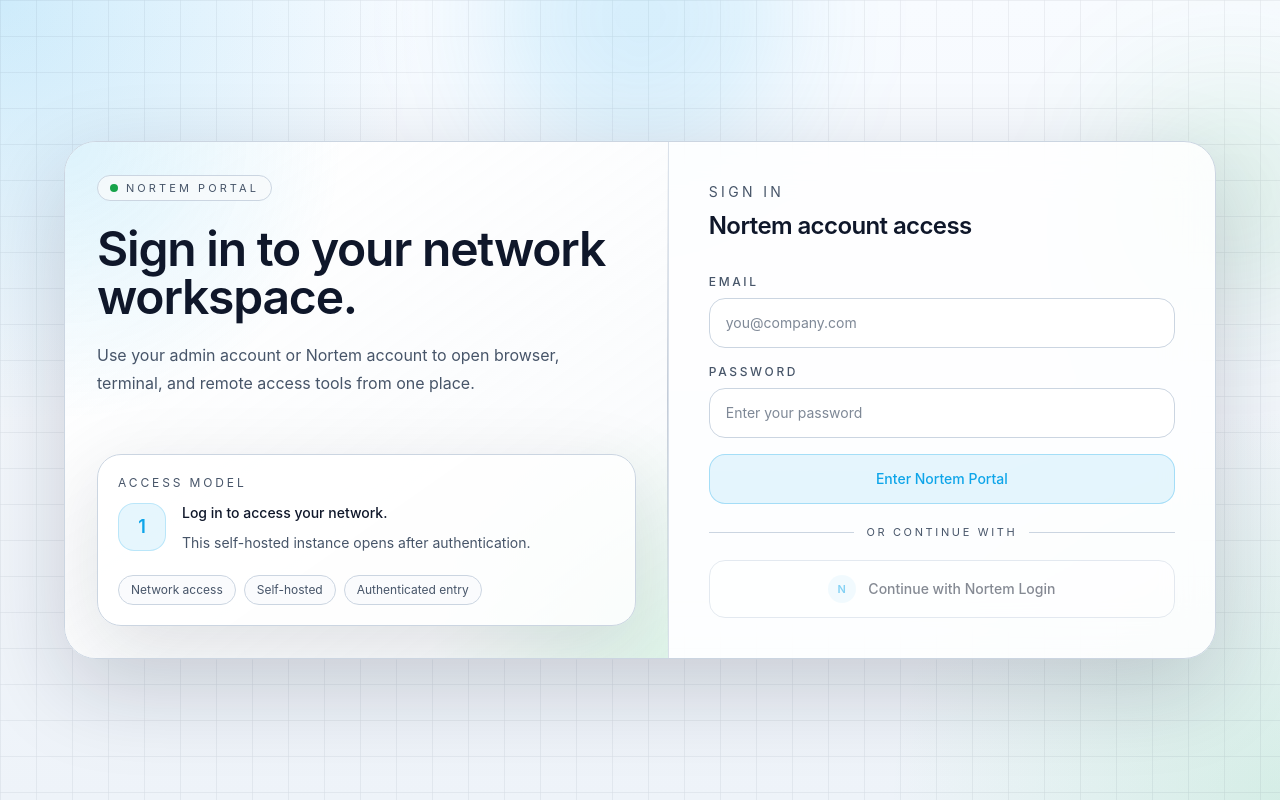
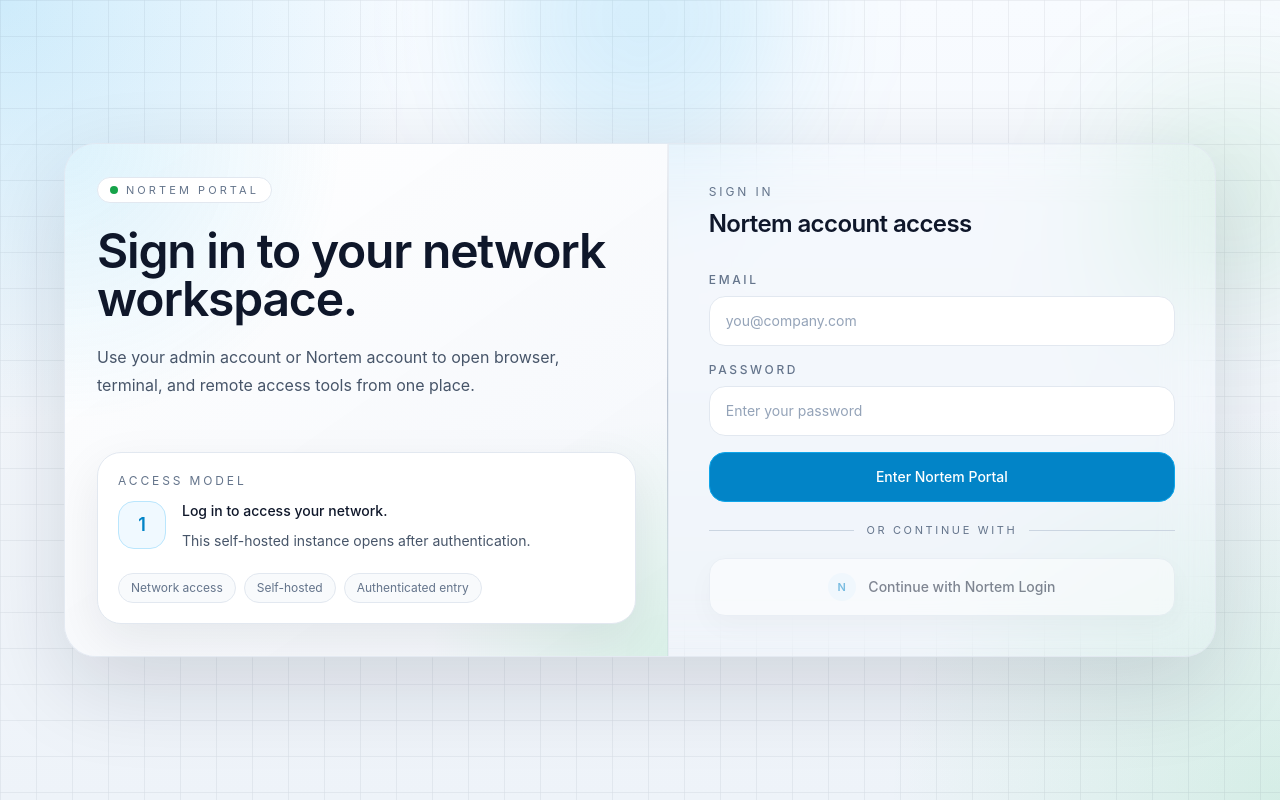
Before and after one commit to IYouKnow/11Portal, a React (Vite) app in the folder frontend/: page / in a window 1280 px wide. Built offline with nearby package versions, Linux system fonts and the light colour scheme; no server answers.

Commit message:
feat: enhance LoginScreen with dynamic theming support and refactor class names

```diff
--- a/frontend/src/components/LoginScreen.tsx
+++ b/frontend/src/components/LoginScreen.tsx
@@ -1,4 +1,5 @@
 import { FormEvent, useState } from "react";
+import { useTheme } from "../theme-context";
 
 type LoginScreenProps = {
   loading: boolean;
@@ -9,6 +10,39 @@
 export function LoginScreen({ loading, error, onSubmit }: LoginScreenProps) {
   const [email, setEmail] = useState("");
   const [password, setPassword] = useState("");
+  const { resolvedTheme } = useTheme();
+  const isLightTheme = resolvedTheme === "light";
+
+  const shellClassName = isLightTheme
+    ? "grid w-full overflow-hidden rounded-[2rem] border border-slate-200/80 bg-white/96 shadow-[0_30px_90px_rgba(15,23,42,0.14)] backdrop-blur-xl lg:grid-cols-[1.05fr_0.95fr]"
+    : "grid w-full overflow-hidden rounded-[2rem] border border-line bg-panel/85 shadow-[0_30px_90px_rgba(15,23,42,0.18)] backdrop-blur-xl lg:grid-cols-[1.05fr_0.95fr]";
+  const asideClassName = isLightTheme
+    ? "relative hidden overflow-hidden border-r border-slate-200/80 bg-[linear-gradient(145deg,rgba(255,255,255,0.96),rgba(243,246,251,0.98))] p-8 text-ink shadow-[inset_-1px_0_0_rgba(148,163,184,0.12)] lg:flex lg:flex-col lg:justify-between"
+    : "relative hidden overflow-hidden border-r border-line/70 bg-[linear-gradient(145deg,rgba(255,255,255,0.7),rgba(248,250,252,0.9))] p-8 text-ink dark:bg-[linear-gradient(145deg,rgba(24,24,27,0.96),rgba(17,17,19,0.9))] lg:flex lg:flex-col lg:justify-between";
+  const pillClassName = isLightTheme
+    ? "mb-6 inline-flex items-center gap-2 rounded-full border border-slate-200 bg-white px-3 py-1 text-[11px] uppercase tracking-[0.28em] text-slate-500"
+    : "mb-6 inline-flex items-center gap-2 rounded-full border border-line bg-surface/80 px-3 py-1 text-[11px] uppercase tracking-[0.28em] text-muted";
+  const eyebrowClassName = isLightTheme
+    ? "text-xs uppercase tracking-[0.24em] text-slate-500"
+    : "text-xs uppercase tracking-[0.24em] text-muted";
+  const infoCardClassName = isLightTheme
+    ? "relative mt-10 rounded-3xl border border-slate-200 bg-white p-5 shadow-[0_18px_50px_rgba(15,23,42,0.08)]"
+    : "relative mt-10 rounded-3xl border border-line bg-panel/80 p-5 shadow-soft";
+  const chipClassName = isLightTheme
+    ? "rounded-full border border-slate-200 bg-slate-50 px-3 py-1.5"
+    : "rounded-full border border-line bg-surface/70 px-3 py-1.5";
+  const inputClassName = isLightTheme
+    ? "w-full rounded-2xl border border-slate-200 bg-white px-4 py-3.5 text-sm text-ink outline-none transition placeholder:text-slate-400 focus:border-sky-500 focus:ring-4 focus:ring-sky-100"
+    : "w-full rounded-2xl border border-line bg-surface-soft px-4 py-3.5 text-sm text-ink outline-none transition placeholder:text-muted/70 focus:border-accent/70 focus:ring-4 focus:ring-accent/10";
+  const labelClassName = isLightTheme
+    ? "mb-2 block text-xs font-medium uppercase tracking-[0.22em] text-slate-500"
+    : "mb-2 block text-xs font-medium uppercase tracking-[0.22em] text-muted";
+  const primaryButtonClassName = isLightTheme
+    ? "w-full rounded-2xl border border-sky-500 bg-sky-600 px-4 py-3.5 text-sm font-medium text-white transition hover:-translate-y-0.5 hover:bg-sky-500 hover:shadow-[0_12px_30px_rgba(14,165,233,0.22)] disabled:cursor-not-allowed disabled:opacity-70 disabled:hover:translate-y-0 disabled:hover:shadow-none"
+    : "w-full rounded-2xl border border-accent/30 bg-accent/10 px-4 py-3.5 text-sm font-medium text-accent transition hover:-translate-y-0.5 hover:bg-accent/20 hover:shadow-[0_12px_30px_rgba(14,165,233,0.18)] disabled:cursor-not-allowed disabled:opacity-70 disabled:hover:translate-y-0 disabled:hover:shadow-none";
+  const secondaryButtonClassName = isLightTheme
+    ? "mt-5 flex w-full items-center justify-center gap-3 rounded-2xl border border-slate-200 bg-white px-4 py-3.5 text-sm font-medium text-ink transition disabled:cursor-not-allowed disabled:opacity-50 shadow-[0_10px_28px_rgba(15,23,42,0.06)]"
+    : "mt-5 flex w-full items-center justify-center gap-3 rounded-2xl border border-line bg-panel px-4 py-3.5 text-sm font-medium text-ink transition disabled:cursor-not-allowed disabled:opacity-50";
 
   const handleSubmit = async (event: FormEvent<HTMLFormElement>) => {
     event.preventDefault();
@@ -23,13 +57,13 @@
       <div className="absolute right-[-4rem] top-20 h-56 w-56 rounded-full bg-success/10 blur-3xl" />
 
       <section className="relative mx-auto flex min-h-[calc(100vh-3rem)] w-full max-w-6xl items-center justify-center">
-        <div className="grid w-full overflow-hidden rounded-[2rem] border border-line bg-panel/85 shadow-[0_30px_90px_rgba(15,23,42,0.18)] backdrop-blur-xl lg:grid-cols-[1.05fr_0.95fr]">
-          <aside className="relative hidden overflow-hidden border-r border-line/70 bg-[linear-gradient(145deg,rgba(255,255,255,0.7),rgba(248,250,252,0.9))] p-8 text-ink dark:bg-[linear-gradient(145deg,rgba(24,24,27,0.96),rgba(17,17,19,0.9))] lg:flex lg:flex-col lg:justify-between">
+        <div className={shellClassName}>
+          <aside className={asideClassName}>
             <div className="absolute inset-0 bg-[radial-gradient(circle_at_top_left,rgba(14,165,233,0.14),transparent_35%),radial-gradient(circle_at_bottom_right,rgba(34,197,94,0.12),transparent_30%)]" />
             <div className="absolute inset-y-0 right-0 w-px bg-[linear-gradient(180deg,transparent,rgba(148,163,184,0.55),transparent)]" />
 
             <div className="relative max-w-xl">
-              <div className="mb-6 inline-flex items-center gap-2 rounded-full border border-line bg-surface/80 px-3 py-1 text-[11px] uppercase tracking-[0.28em] text-muted">
+              <div className={pillClassName}>
                 <span className="h-2 w-2 rounded-full bg-success" />
                 Nortem Portal
               </div>
@@ -37,37 +71,37 @@
               <h1 className="max-w-lg text-5xl font-semibold tracking-tight text-ink">
                 Sign in to your network workspace.
               </h1>
-              <p className="mt-5 max-w-lg text-base leading-7 text-muted">
+              <p className={`mt-5 max-w-lg text-base leading-7 ${isLightTheme ? "text-slate-600" : "text-muted"}`}>
                 Use your admin account or Nortem account to open browser, terminal,
                 and remote access tools from one place.
               </p>
             </div>
 
-            <div className="relative mt-10 rounded-3xl border border-line bg-panel/80 p-5 shadow-soft">
-              <p className="text-xs uppercase tracking-[0.24em] text-muted">
+            <div className={infoCardClassName}>
+              <p className={eyebrowClassName}>
                 Access model
               </p>
               <div className="mt-3 grid gap-4 sm:grid-cols-[auto_1fr] sm:items-start">
-                <div className="flex h-12 w-12 items-center justify-center rounded-2xl border border-accent/20 bg-accent/10 text-accent">
+                <div className={`flex h-12 w-12 items-center justify-center rounded-2xl border text-accent ${isLightTheme ? "border-sky-200 bg-sky-50 text-sky-600" : "border-accent/20 bg-accent/10 text-accent"}`}>
                   <span className="text-lg font-semibold">1</span>
                 </div>
                 <div>
                   <p className="text-sm font-medium text-ink">
                     Log in to access your network.
                   </p>
-                  <p className="mt-2 text-sm leading-6 text-muted">
+                  <p className={`mt-2 text-sm leading-6 ${isLightTheme ? "text-slate-600" : "text-muted"}`}>
                     This self-hosted instance opens after authentication.
                   </p>
                 </div>
               </div>
-              <div className="mt-5 flex flex-wrap gap-2 text-xs text-muted">
-                <span className="rounded-full border border-line bg-surface/70 px-3 py-1.5">
+              <div className={`mt-5 flex flex-wrap gap-2 text-xs ${isLightTheme ? "text-slate-500" : "text-muted"}`}>
+                <span className={chipClassName}>
                   Network access
                 </span>
-                <span className="rounded-full border border-line bg-surface/70 px-3 py-1.5">
+                <span className={chipClassName}>
                   Self-hosted
                 </span>
-                <span className="rounded-full border border-line bg-surface/70 px-3 py-1.5">
+                <span className={chipClassName}>
                   Authenticated entry
                 </span>
               </div>
@@ -77,21 +111,21 @@
           <section className="relative p-6 sm:p-8 lg:p-10">
             <div className="mx-auto flex max-w-lg flex-col justify-center">
               <div className="mb-7 lg:hidden">
-                <div className="mb-4 inline-flex items-center gap-2 rounded-full border border-line bg-surface/80 px-3 py-1 text-[11px] uppercase tracking-[0.28em] text-muted">
+                <div className={pillClassName}>
                   <span className="h-2 w-2 rounded-full bg-success" />
                   Nortem Portal
                 </div>
                 <h1 className="text-3xl font-semibold tracking-tight text-ink sm:text-4xl">
                   Sign in to your workspace.
                 </h1>
-                <p className="mt-3 text-sm leading-6 text-muted">
+                <p className={`mt-3 text-sm leading-6 ${isLightTheme ? "text-slate-600" : "text-muted"}`}>
                   Use the Nortem account for this self-hosted instance to open browser,
                   terminal, and remote access tools.
                 </p>
               </div>
 
               <div className="mb-8 hidden lg:block">
-                <p className="text-sm uppercase tracking-[0.24em] text-muted">
+                <p className={eyebrowClassName}>
                   Sign in
                 </p>
                 <h2 className="mt-2 text-2xl font-semibold tracking-tight text-ink">
@@ -101,11 +135,11 @@
 
               <form className="space-y-4" onSubmit={handleSubmit}>
                 <label className="block">
-                  <span className="mb-2 block text-xs font-medium uppercase tracking-[0.22em] text-muted">
+                  <span className={labelClassName}>
                     Email
                   </span>
                   <input
-                    className="w-full rounded-2xl border border-line bg-surface-soft px-4 py-3.5 text-sm text-ink outline-none transition placeholder:text-muted/70 focus:border-accent/70 focus:ring-4 focus:ring-accent/10"
+                    className={inputClassName}
                     value={email}
                     onChange={(event) => setEmail(event.target.value)}
                     type="email"
@@ -116,11 +150,11 @@
                 </label>
 
                 <label className="block">
-                  <span className="mb-2 block text-xs font-medium uppercase tracking-[0.22em] text-muted">
+                  <span className={labelClassName}>
                     Password
                   </span>
                   <input
-                    className="w-full rounded-2xl border border-line bg-surface-soft px-4 py-3.5 text-sm text-ink outline-none transition placeholder:text-muted/70 focus:border-accent/70 focus:ring-4 focus:ring-accent/10"
+                    className={inputClassName}
                     value={password}
                     onChange={(event) => setPassword(event.target.value)}
                     type="password"
@@ -131,13 +165,13 @@
                 </label>
 
                 {error ? (
-                  <div className="rounded-2xl border border-danger/30 bg-danger/10 px-4 py-3 text-sm text-danger-ink">
+                  <div className={`rounded-2xl border px-4 py-3 text-sm ${isLightTheme ? "border-red-200 bg-red-50 text-red-700" : "border-danger/30 bg-danger/10 text-danger-ink"}`}>
                     {error}
                   </div>
                 ) : null}
 
                 <button
-                  className="w-full rounded-2xl border border-accent/30 bg-accent/10 px-4 py-3.5 text-sm font-medium text-accent transition hover:-translate-y-0.5 hover:bg-accent/20 hover:shadow-[0_12px_30px_rgba(14,165,233,0.18)] disabled:cursor-not-allowed disabled:opacity-70 disabled:hover:translate-y-0 disabled:hover:shadow-none"
+                  className={primaryButtonClassName}
                   type="submit"
                   disabled={loading}
                 >
@@ -145,18 +179,18 @@
                 </button>
               </form>
 
-              <div className="mt-5 flex items-center gap-3 text-[11px] uppercase tracking-[0.24em] text-muted">
+              <div className={`mt-5 flex items-center gap-3 text-[11px] uppercase tracking-[0.24em] ${isLightTheme ? "text-slate-500" : "text-muted"}`}>
                 <span className="h-px flex-1 bg-line" />
                 or continue with
                 <span className="h-px flex-1 bg-line" />
               </div>
 
               <button
-                className="mt-5 flex w-full items-center justify-center gap-3 rounded-2xl border border-line bg-panel px-4 py-3.5 text-sm font-medium text-ink transition disabled:cursor-not-allowed disabled:opacity-50"
+                className={secondaryButtonClassName}
                 type="button"
                 disabled
               >
-                <span className="flex h-7 w-7 items-center justify-center rounded-full bg-accent/10 text-[11px] font-semibold uppercase tracking-[0.14em] text-accent">
+                <span className={`flex h-7 w-7 items-center justify-center rounded-full text-[11px] font-semibold uppercase tracking-[0.14em] ${isLightTheme ? "bg-sky-50 text-sky-600" : "bg-accent/10 text-accent"}`}>
                   N
                 </span>
                 Continue with Nortem Login
--- a/frontend/tailwind.config.js
+++ b/frontend/tailwind.config.js
@@ -1,5 +1,6 @@
 /** @type {import('tailwindcss').Config} */
 export default {
+  darkMode: ["selector", '[data-theme="dark"]'],
   content: ["./index.html", "./src/**/*.{ts,tsx}"],
   theme: {
     extend: {
```
